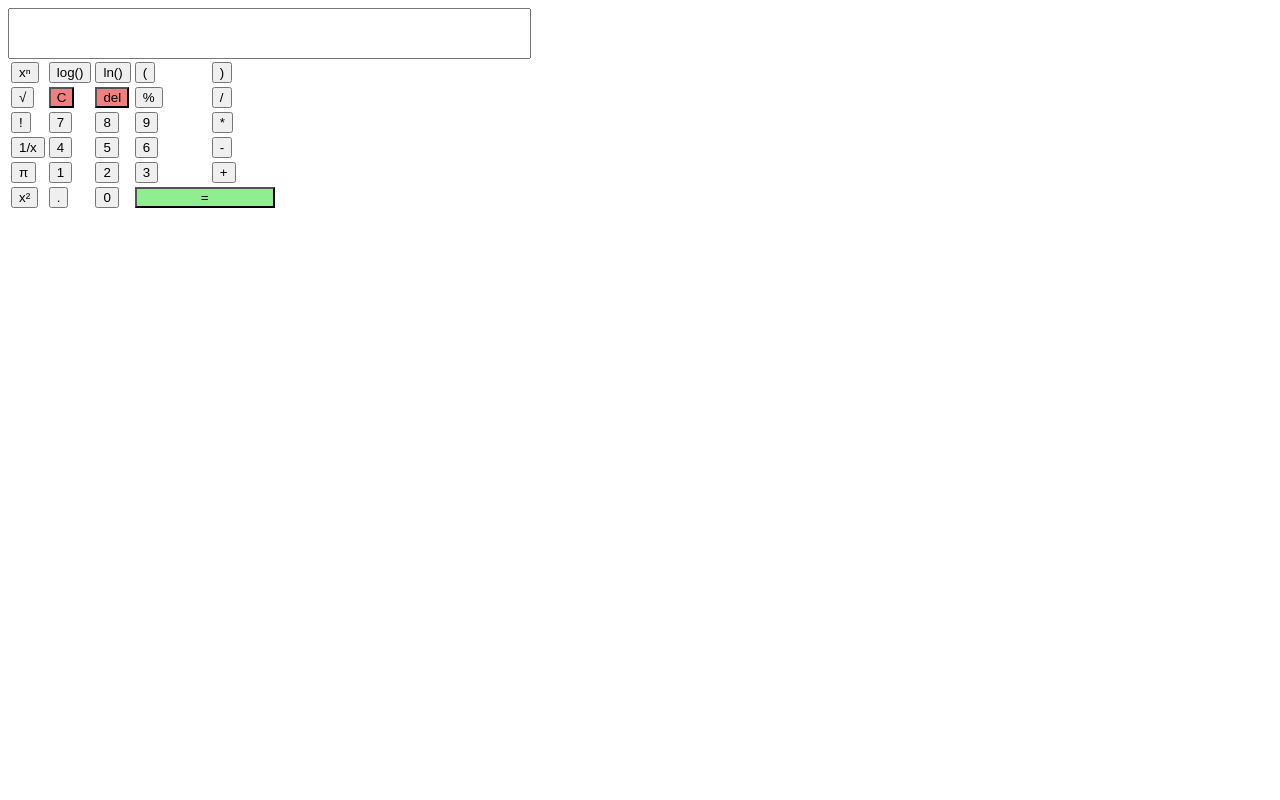
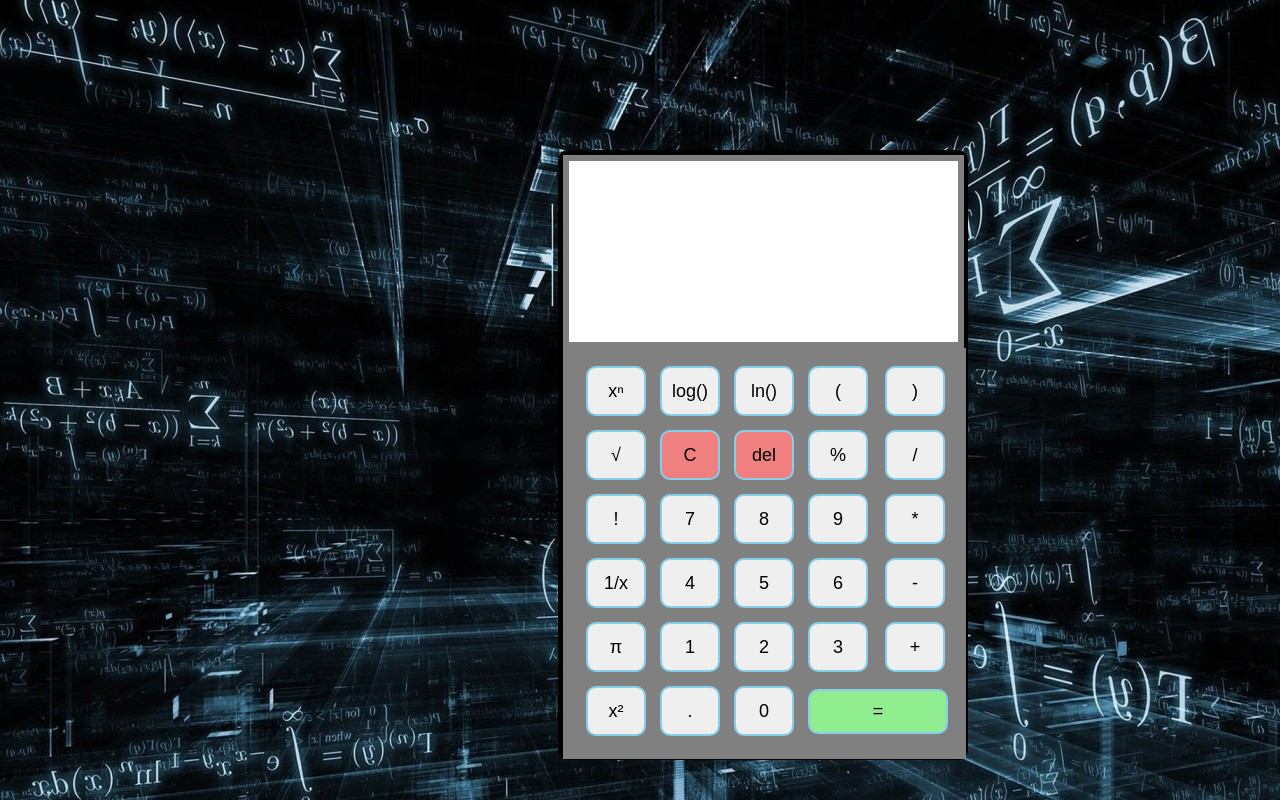
Before and after one commit to victorN120/Technohacksedutech-september1, a plain HTML site: page calculator.html in a window 1280 px wide. Shown: the top 800 px of the page. Drawn offline with Linux system fonts and the light colour scheme; files that its build step writes are made by us from their sources; files whose address does not match are found by name.

Commit message:
Update Index.html

```diff
--- a/calculator.html
+++ b/calculator.html
@@ -4,7 +4,7 @@
     <meta charset="UTF-8">
     <meta name="viewport" content="width=device-width, initial-scale=1.0">
     <title>Scientific Calculator</title>
-    <link rel="stylesheet" type="text/css" href="calclulator.css">
+    <link rel="stylesheet" type="text/css" href="style.css">
     </head>
     <body>
     <div class="d" >
```
